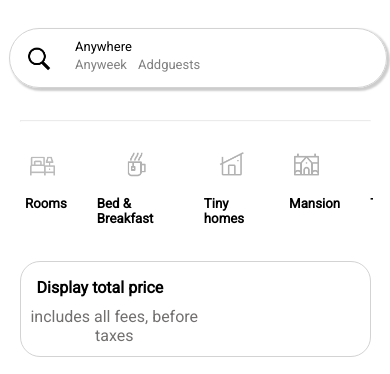
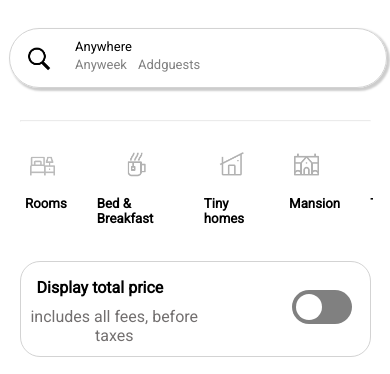
Before and after one commit to DelightfulWhimsy/Airbnb-Clone, a plain HTML site: page index.html in a window 390 px wide. Shown: the top 374 px of the page. Drawn offline with Linux system fonts and the light colour scheme.

Commit message:
Update style.css

```diff
--- a/style.css
+++ b/style.css
@@ -558,6 +558,8 @@ p{
     .switch {
 
         position:absolute;
+        top:280px;
+        z-index:-1;
         right: 38px;
         bottom: 251px;;
         display: inline-block;
```
